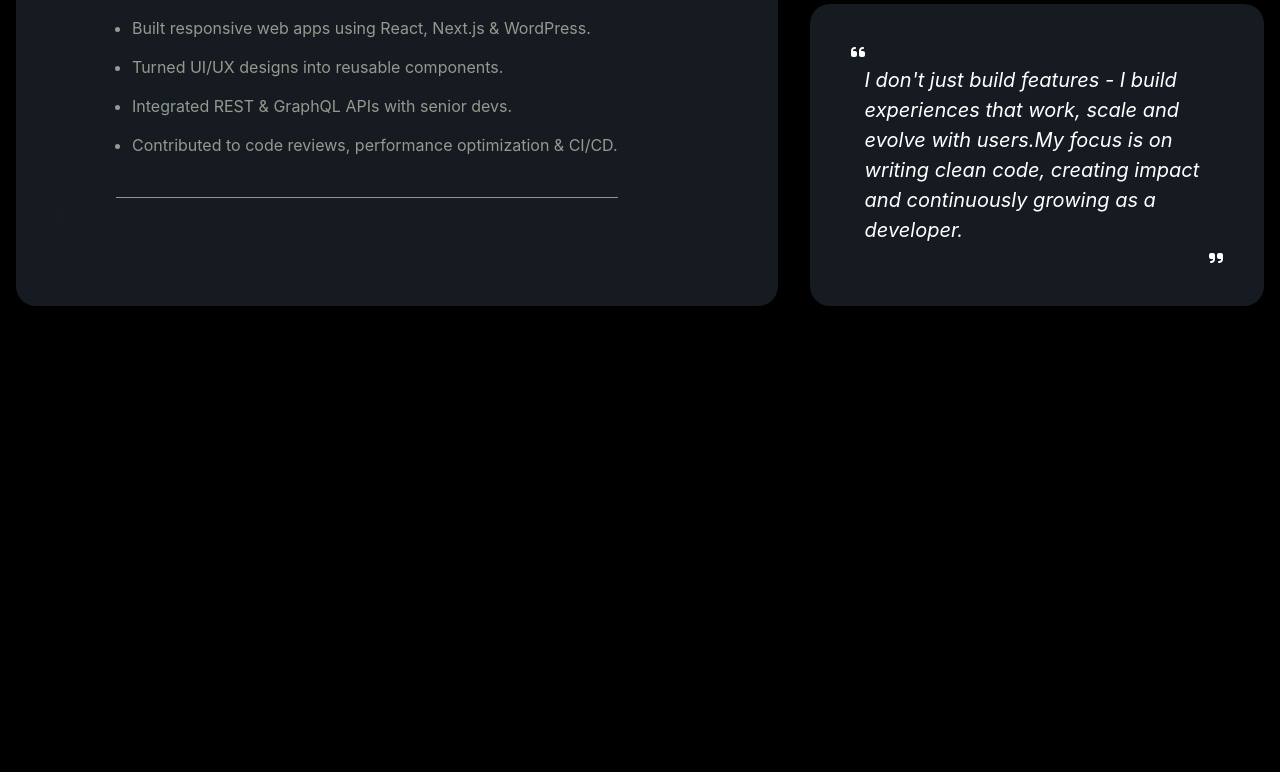
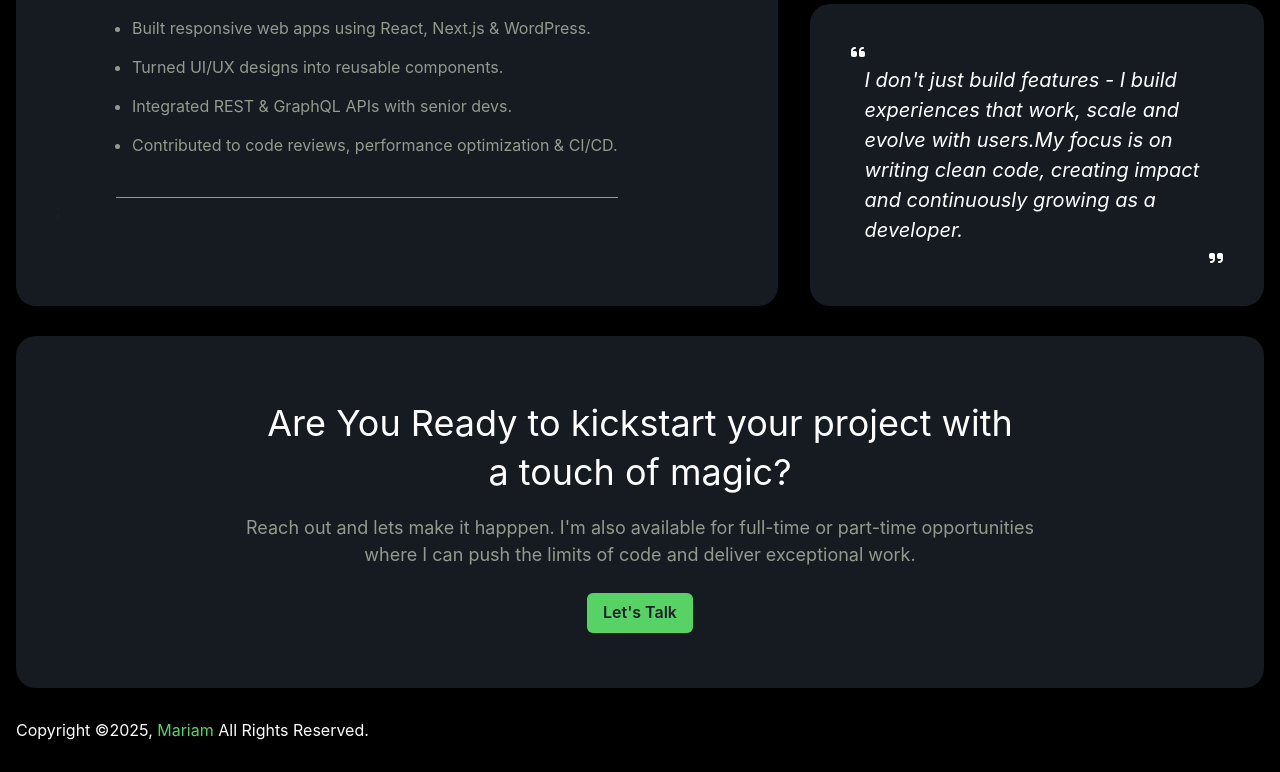
Before and after one commit to Mariam-Senzia/developer-portfolio, a React (Vite) app: page /about in a window 1280 px wide. Shown: the part 1074-1846 px from the top of the page. Before the commit the page ends 1380 px from the top, so only its background shows below. Built offline with nearby package versions, Linux system fonts and the light colour scheme.

Commit message:
Added reach out and footer components on the about page

```diff
--- a/src/pages/About.tsx
+++ b/src/pages/About.tsx
@@ -1,6 +1,8 @@
 import AboutHero from "../components/about/AboutHero";
 import ExperienceAndEducation from "../components/about/ExperienceAndEducation";
+import Footer from "../components/home/Footer";
 import Navbar from "../components/home/Navbar";
+import ReachOut from "../components/home/ReachOut";
 
 const About = () => {
   return (
@@ -8,6 +10,8 @@ const About = () => {
     <Navbar />
     <AboutHero />
     <ExperienceAndEducation />
+    <ReachOut />
+    <Footer />
   </>
   );
 };
```
